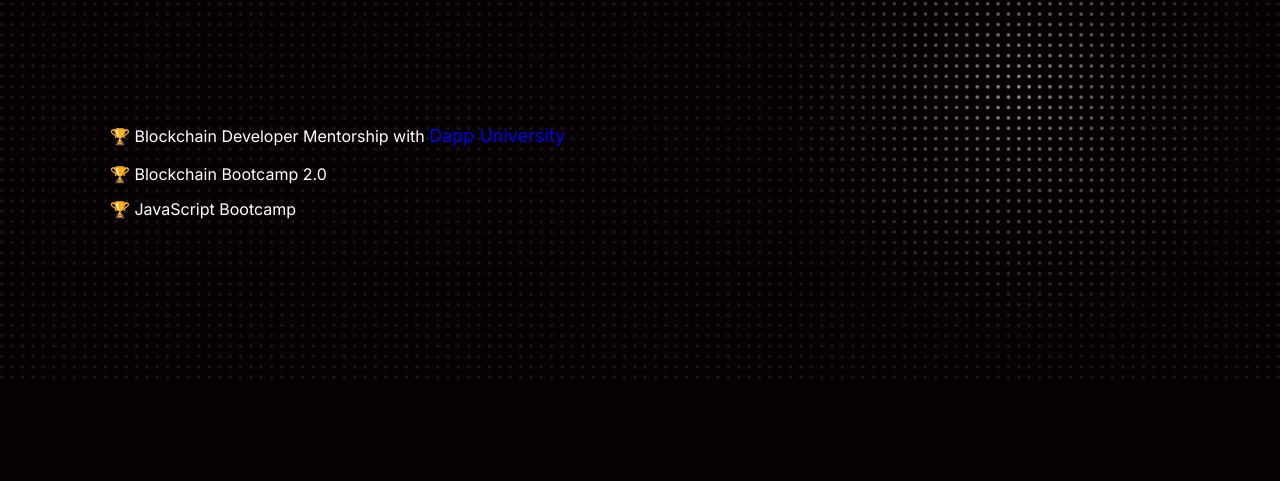
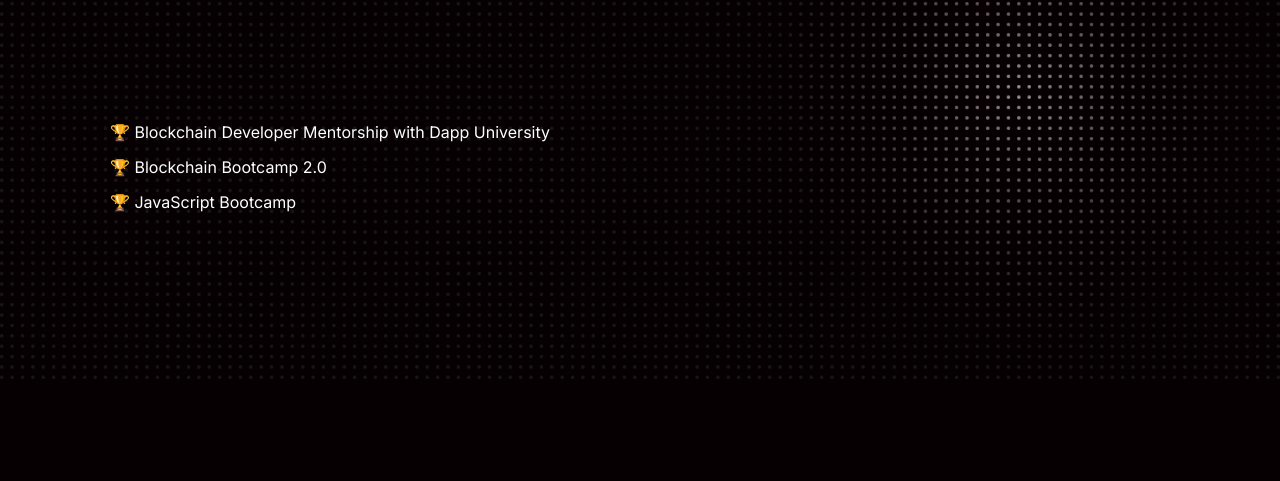
Before and after one commit to Nick-theMak/resume, a plain HTML site: page index.html in a window 1280 px wide. Shown: the part 1318-1799 px from the top of the page. Drawn offline with nearby package versions, Linux system fonts and the light colour scheme.

Commit message:
update styling

```diff
--- a/index.html
+++ b/index.html
@@ -72,10 +72,11 @@
         <div class="button-container">
             <a href="https://github.com/Nick-theMak/resume/blob/main/pdf/Resume.pdf" download="N-Makdessi_Resume.pdf"
                 class="button-style1">
-                    Download Resume
+                Download Resume
             </a>
             &nbsp;
-            <button class="button-style2" onclick="document.getElementById('contact').scrollIntoView( { behavior:'smooth' });">
+            <button class="button-style2"
+                onclick="document.getElementById('contact').scrollIntoView( { behavior:'smooth' });">
                 Get in Touch
             </button>
         </div>
@@ -112,8 +113,7 @@
                 Technology, in particular specifically financial analysis and investment on an institutional scale.
             </h2>
             <ul class="achievements">
-                <li>🏆 Blockchain Developer Mentorship with <a href="https://www.dappuniversity.com/">Dapp
-                        University</a></li>
+                <li>🏆 Blockchain Developer Mentorship with Dapp University</li>
                 <li>🏆 Blockchain Bootcamp 2.0 </li>
                 <li>🏆 JavaScript Bootcamp</li>
             </ul>
```
